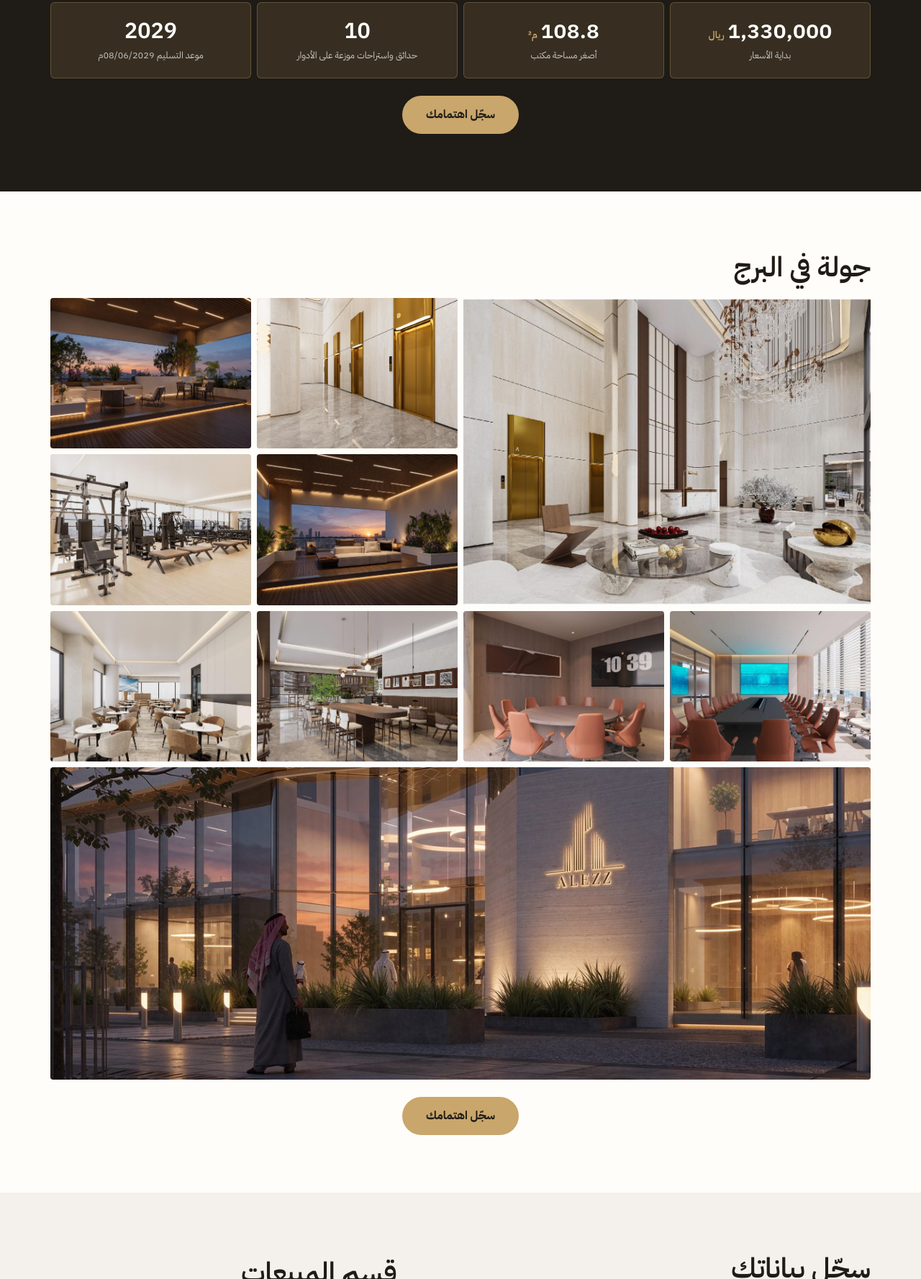
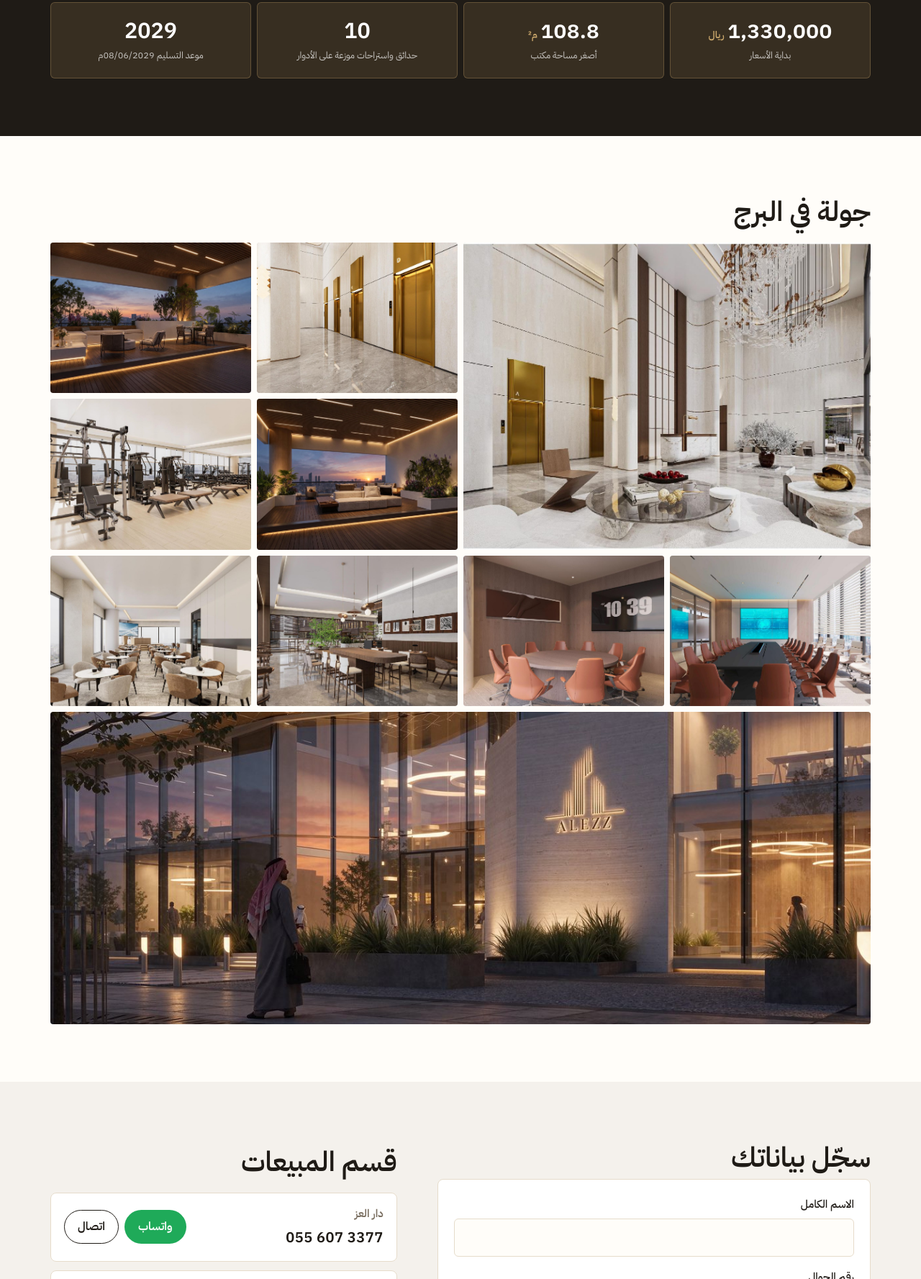
Before and after one commit to Marwann2/vera-business-tower, a plain HTML site: page index.html in a window 1280 px wide. Shown: the part 2357-4134 px from the top of the page at 72% size. Drawn offline with Linux system fonts and the light colour scheme.

Commit message:
Remove repeated mid-page register buttons

```diff
--- a/index.html
+++ b/index.html
@@ -102,7 +102,6 @@
       <div><b>10</b><span>حدائق واستراحات موزعة على الأدوار</span></div>
       <div><b>2029</b><span>موعد التسليم 08/06/2029م</span></div>
     </div>
-    <div class="section-cta"><a class="btn cta" href="#register">سجّل اهتمامك</a></div>
   </div>
 </section>
 
@@ -121,7 +120,6 @@
     <figure class="big"><img loading="lazy" src="img/entrance.jpg" alt="المدخل الخارجي"></figure>
   </div>
 
-  <div class="section-cta"><a class="btn cta" href="#register">سجّل اهتمامك</a></div>
 </section>
 
 <section class="reg-wrap" id="register">
```
